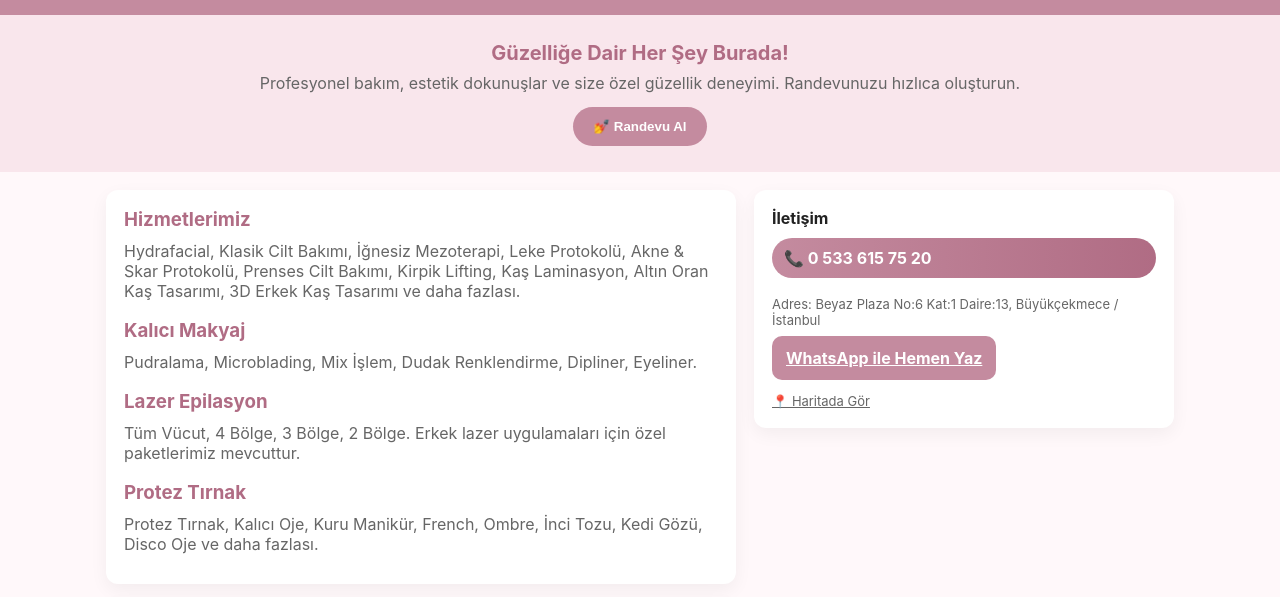
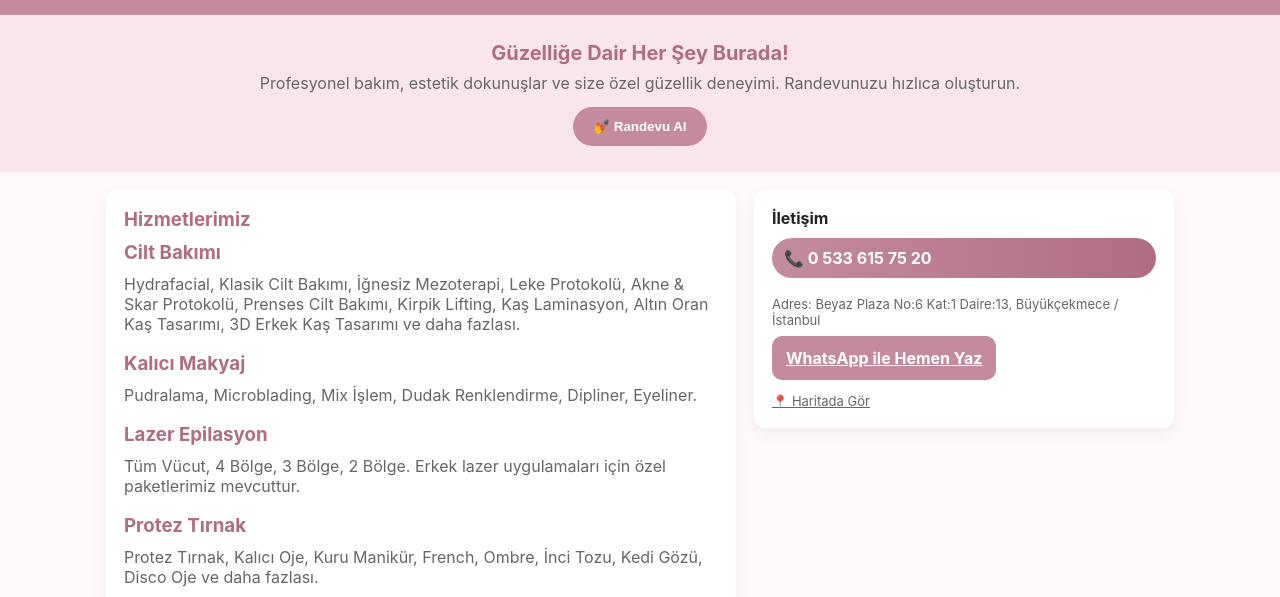
Before and after one commit to ngbeauty/neslihangunerbeauty, a plain HTML site: page index.html in a window 1280 px wide. Shown: the part 170-767 px from the top of the page. Drawn offline with Linux system fonts and the light colour scheme.

Commit message:
Update index.html

```diff
--- a/index.html
+++ b/index.html
@@ -65,6 +65,7 @@
       <div class="content">
         <div class="card">
           <h3>Hizmetlerimiz</h3>
+          <h3>Cilt Bakımı</h3>
           <p class="lead">Hydrafacial, Klasik Cilt Bakımı, İğnesiz Mezoterapi, Leke Protokolü, Akne & Skar Protokolü, Prenses Cilt Bakımı, Kirpik Lifting, Kaş Laminasyon, Altın Oran Kaş Tasarımı, 3D Erkek Kaş Tasarımı ve daha fazlası.</p>
           <h3 style="margin-top:18px">Kalıcı Makyaj</h3>
           <p class="lead">Pudralama, Microblading, Mix İşlem, Dudak Renklendirme, Dipliner, Eyeliner.</p>
```
